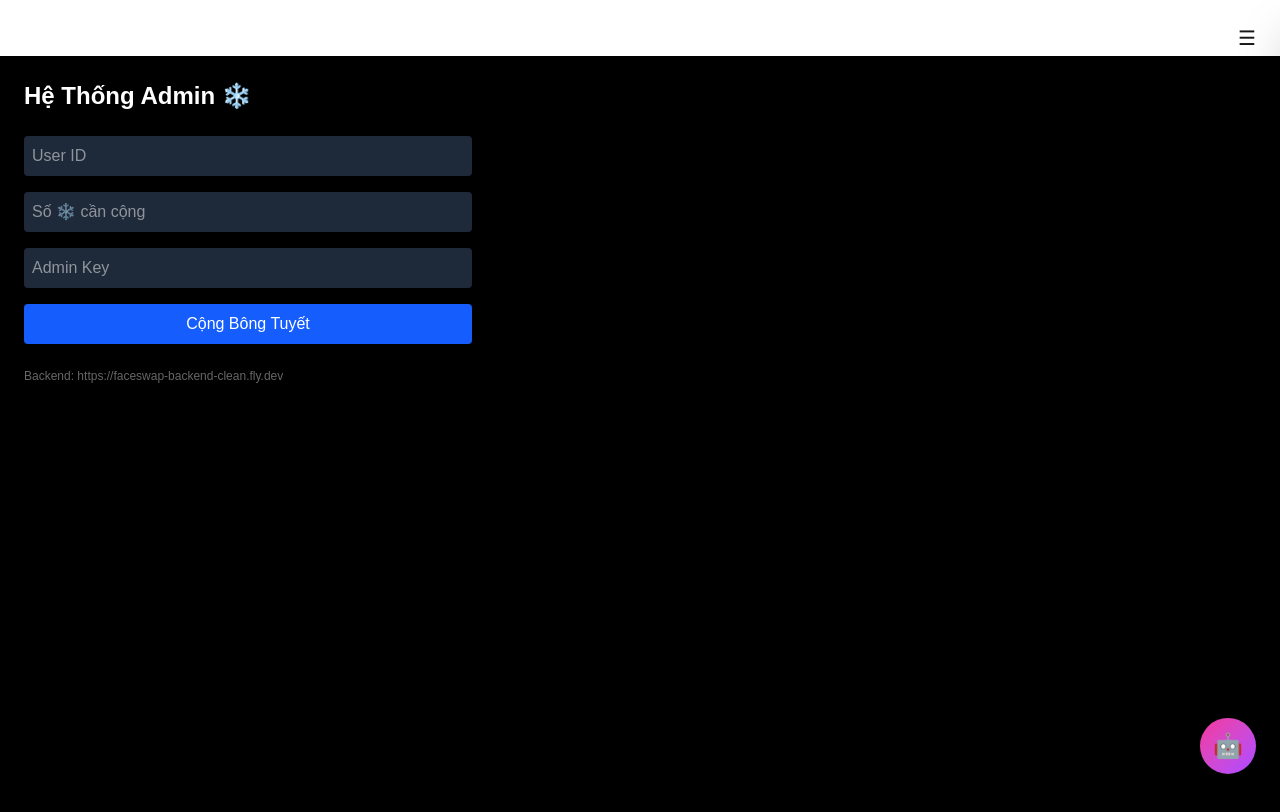
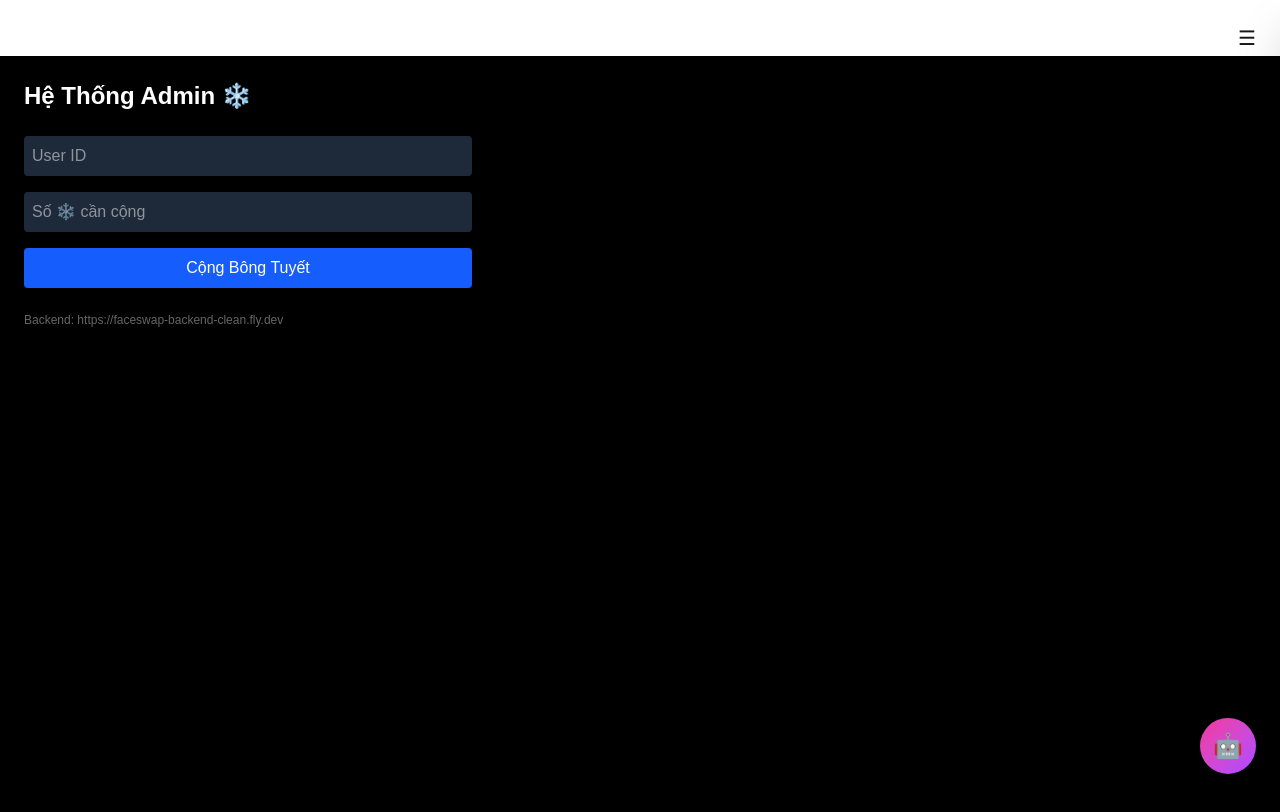
Before and after one commit to trinhvu24689-star/faceswap-frontend, a Next.js app: page /admin/add-credits in a window 1280 px wide. Shown: the top 812 px of the page. Built offline with nearby package versions, Linux system fonts and the light colour scheme.

Commit message:
set admin key ZENITHADMIN auto

```diff
--- a/app/admin/add-credits/page.tsx
+++ b/app/admin/add-credits/page.tsx
@@ -3,11 +3,11 @@
 import { useState } from "react";
 
 const API_URL = "https://faceswap-backend-clean.fly.dev";
+const ADMIN_KEY = "ZENITHADMIN"; // ✅ KEY CỐ ĐỊNH CHO VK
 
 export default function AdminAddCredits() {
   const [userId, setUserId] = useState("");
   const [amount, setAmount] = useState("");
-  const [adminKey, setAdminKey] = useState("");
   const [result, setResult] = useState("");
 
   const handleSubmit = async () => {
@@ -21,7 +21,7 @@ export default function AdminAddCredits() {
       const res = await fetch(`${API_URL}/admin/credits/add`, {
         method: "POST",
         headers: {
-          "x-admin-key": adminKey,
+          "x-admin-key": ADMIN_KEY, // ✅ TỰ GỬI KEY
         },
         body: formData,
       });
@@ -60,14 +60,6 @@ export default function AdminAddCredits() {
           onChange={(e) => setAmount(e.target.value)}
         />
 
-        <input
-          className="w-full p-2 rounded bg-gray-800"
-          placeholder="Admin Key"
-          type="password"
-          value={adminKey}
-          onChange={(e) => setAdminKey(e.target.value)}
-        />
-
         <button
           onClick={handleSubmit}
           className="w-full bg-blue-600 hover:bg-blue-700 p-2 rounded"
```
